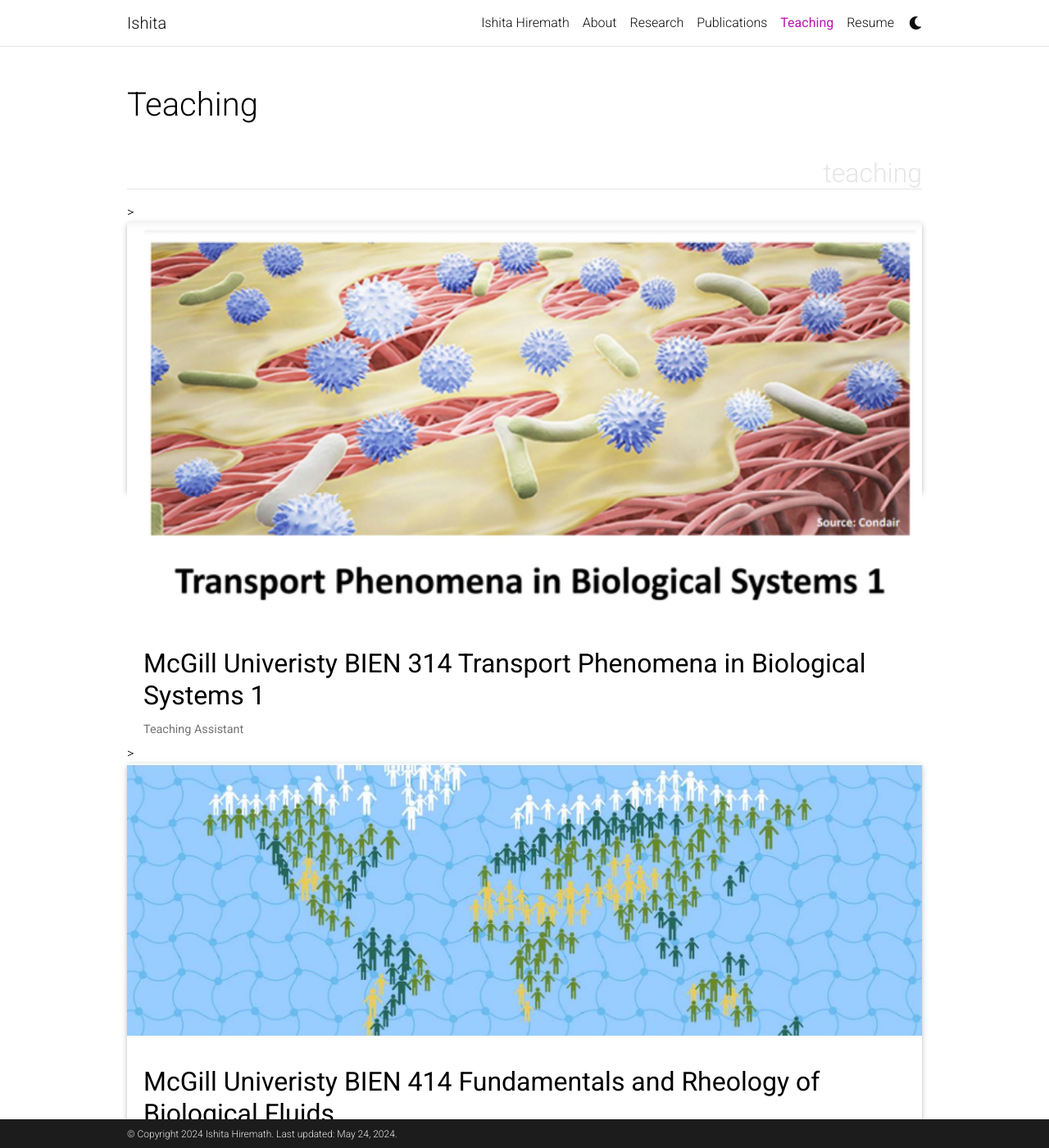
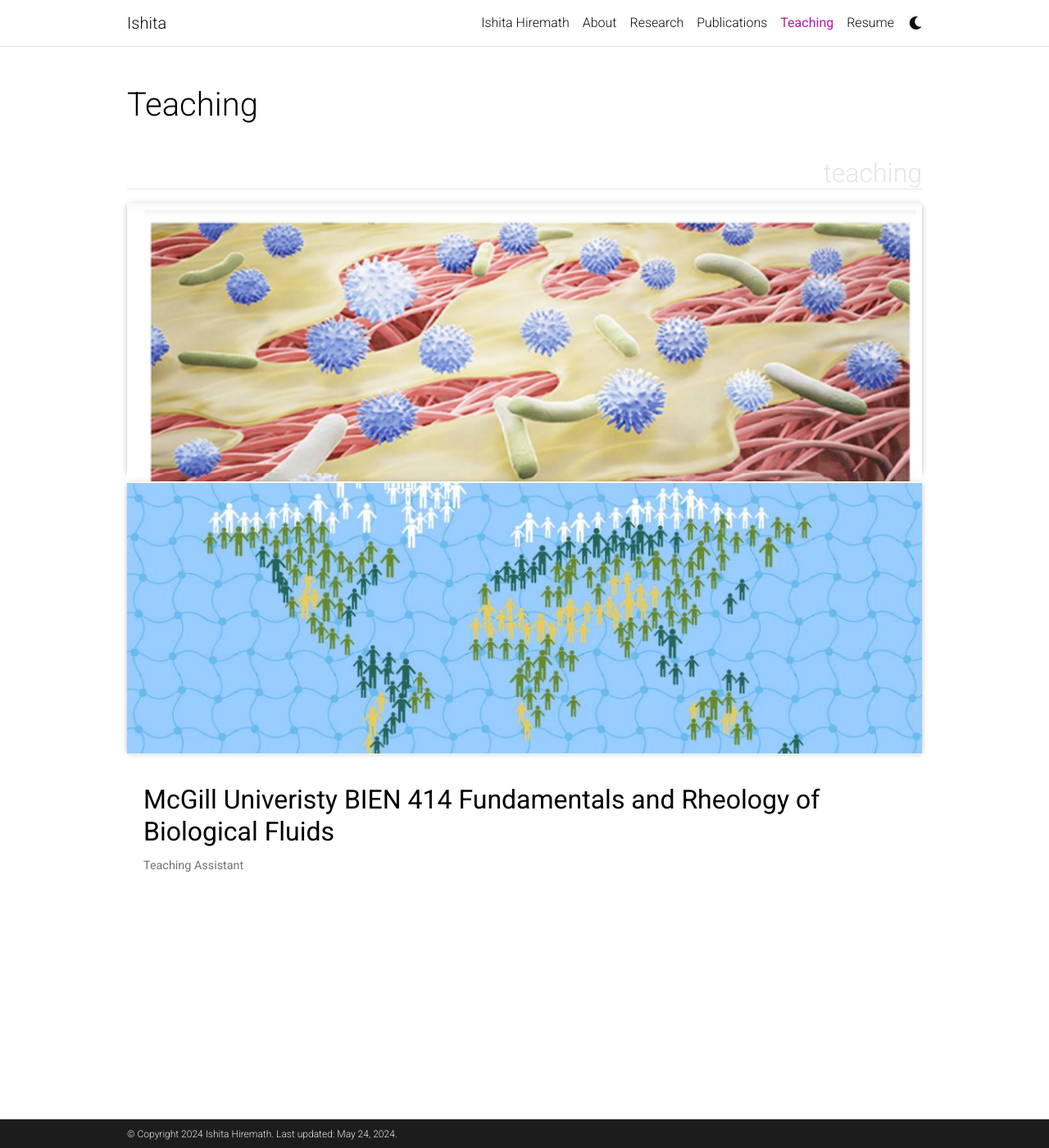
Before and after one commit to ishitahiremath/ishitahiremath.github.io, a Jekyll site: the page built from _pages/teaching.md, in a window 1280 px wide and 1400 px high. Shown: the whole window at 82% size. Built offline with Jekyll 4.4.1, drawn with Linux system fonts in a browser that asks for light colours; comment, search, counter and statistics services are not loaded; a style sheet for code colours, icons or effects is not loaded.

Commit message:
fixing annoying div bug in project html

```diff
--- a/_includes/projects.html
+++ b/_includes/projects.html
@@ -1,6 +1,6 @@
 <!-- _includes/projects.html -->
 <div class="grid-sizer"></div>
-<div class="grid-item" style="width: 300px; height: 300px; margin: 15px;"></div>>
+<div class="grid-item" style="width: 300px; height: 300px; margin: 15px;"></div>
   {% if project.redirect -%}
   <a href="{{ project.redirect }}" style="display: block; width: 100%; height: 100%;">
     {%- else -%}
@@ -33,4 +33,3 @@
         </div>
       </div>
     </a>
-</div>
```
